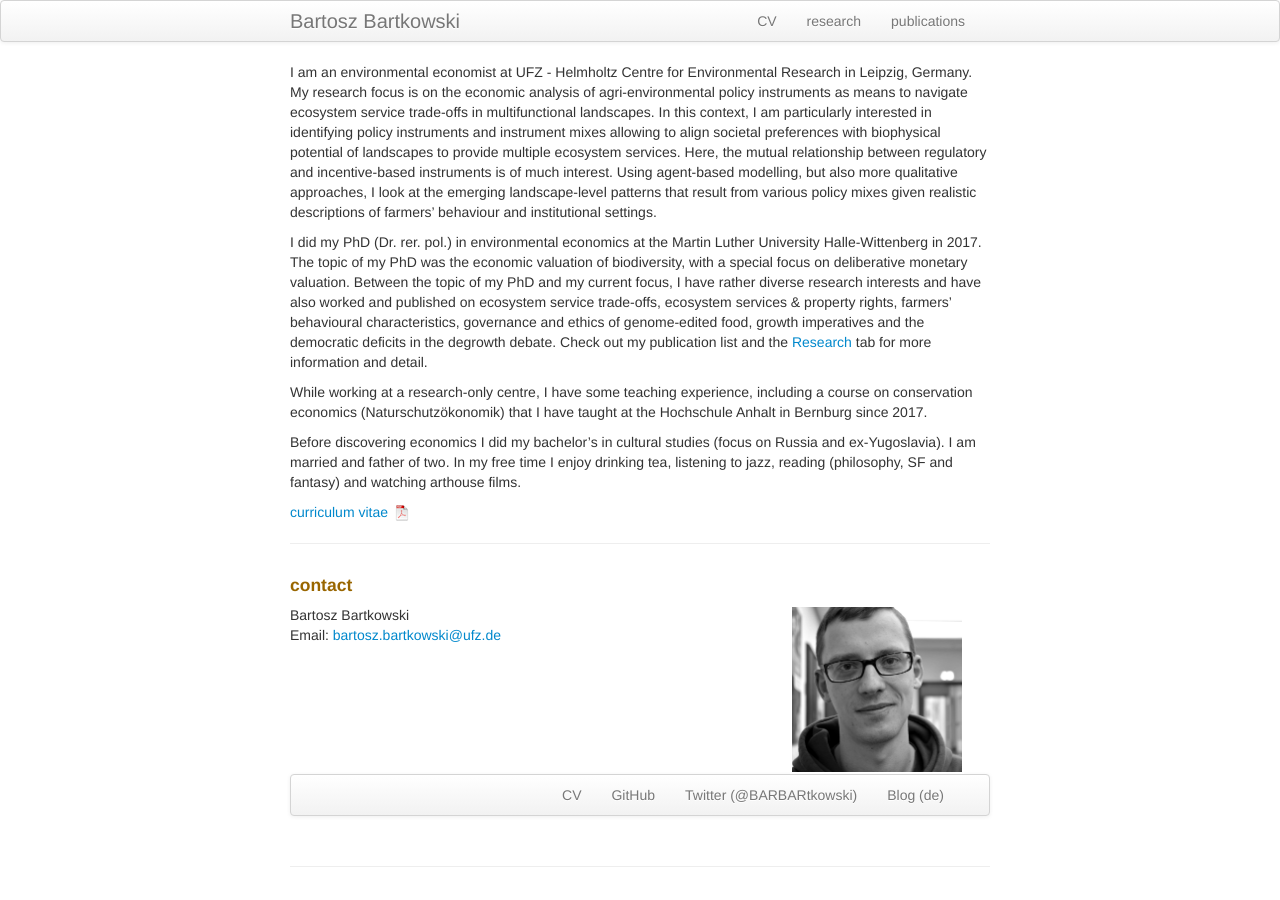
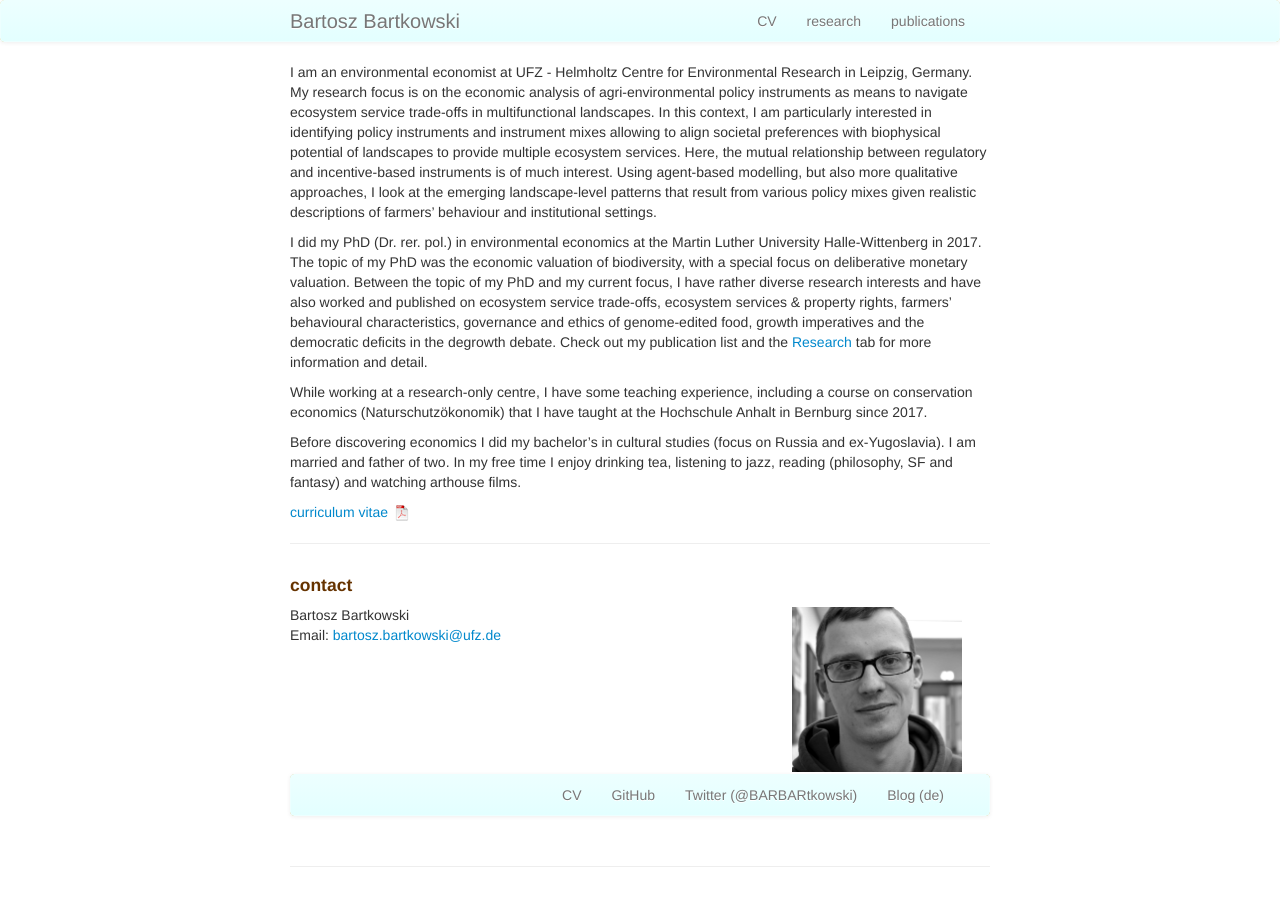
Before and after one commit to BartoszBartk/BartoszBartk.github.io, a Jekyll site: the page built from index.md, in a window 1280 px wide. Built offline with Jekyll 4.4.1, drawn with Linux system fonts in a browser that asks for light colours; our own code applies the rules of GitHub Pages for plain Markdown files.

Commit message:
changed colours

```diff
--- a/assets/themes/twitter/css/my_custom_css.css
+++ b/assets/themes/twitter/css/my_custom_css.css
@@ -58,7 +58,7 @@ td.right {
 
 
 h1, h2, h3, h4 {
-    color: #996600;
+    color: #663300;
 }
 
 .danger {
@@ -85,3 +85,23 @@ h1, h2, h3, h4 {
     border-left: 6px solid #ffeb3b;
     padding-left: 10px;
 }
+
+.navbar-inner {
+    min-height:40px;
+    padding-left:20px;
+    padding-right:20px;
+    background-color:#cc9900;
+    background-image:-moz-linear-gradient(top, #edffff, #e3ffff);
+    background-image:-webkit-gradient(linear, 0 0, 0 100%, from(#edffff), to(#f2f2f2));
+    background-image:-webkit-linear-gradient(top, #edffff, #e3ffff);
+    background-image:-o-linear-gradient(top, #edffff, #e3ffff);
+    background-image:linear-gradient(to bottom, #edffff, #e3ffff);
+    background-repeat:repeat-x;filter:progid:DXImageTransform.Microsoft.gradient(startColorstr='#ffffffff', endColorstr='#fff2f2f2', GradientType=0);
+    border:1px solid #edffff;
+    -webkit-border-radius:4px;
+    -moz-border-radius:4px;
+    border-radius:4px;
+    -webkit-box-shadow:0 1px 4px rgba(0, 0, 0, 0.065);
+    -moz-box-shadow:0 1px 4px rgba(0, 0, 0, 0.065);
+    box-shadow:0 1px 4px rgba(0, 0, 0, 0.065);*zoom:1;
+}
```
